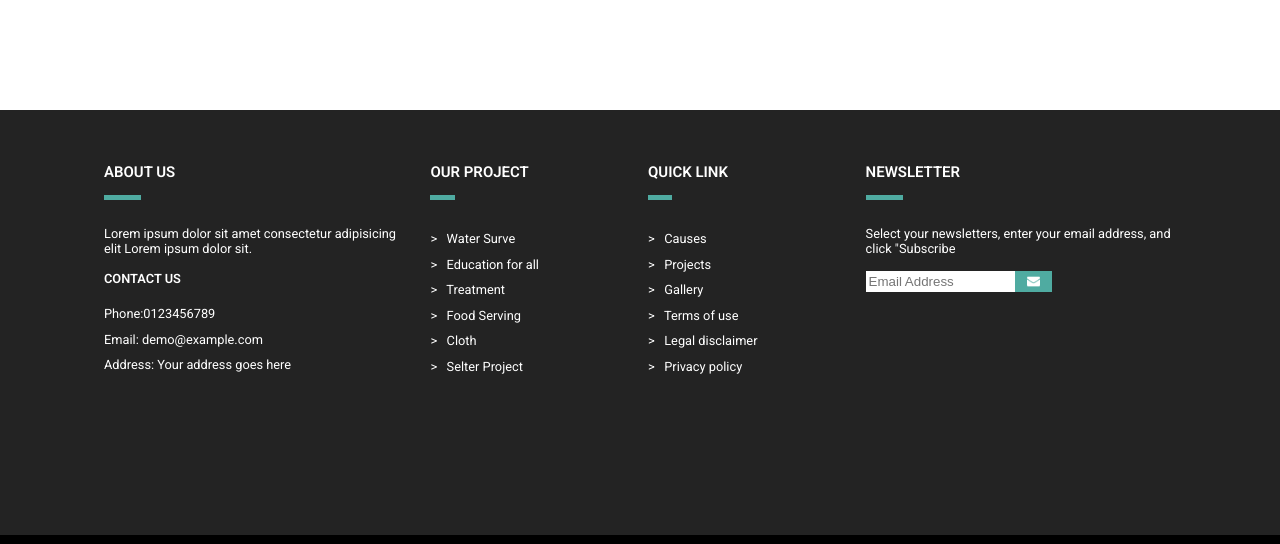
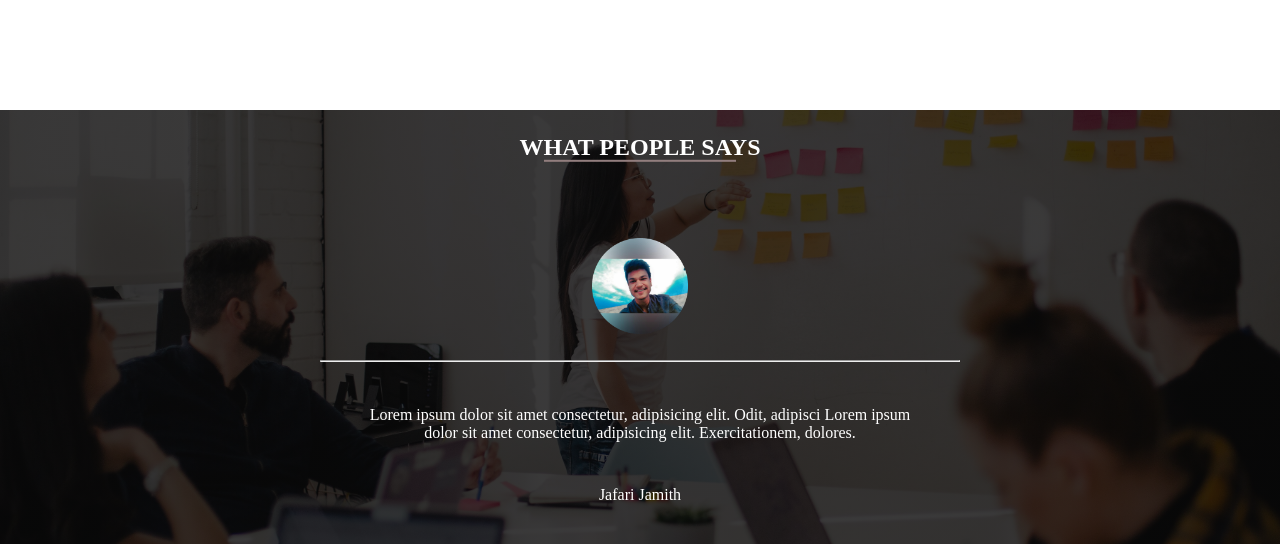
Before and after one commit to rahulJain2002/projectBBR, a plain HTML site: page index.html in a window 1280 px wide. Shown: the part 1330-1874 px from the top of the page. Drawn offline with Linux system fonts and the light colour scheme.

Commit message:
Added testinomials

```diff
--- a/index.html
+++ b/index.html
@@ -108,6 +108,21 @@
         </div>
     </section>
 
+    <section class="testimonials">
+        <div class="testi-container">
+            <h2>WHAT PEOPLE SAYS</h2>
+
+            <div class="review-1">
+                <img src="images/user.png" alt="">
+                <hr>
+                <p>Lorem ipsum dolor sit amet consectetur, adipisicing elit. Odit, adipisci Lorem ipsum dolor sit amet consectetur, adipisicing elit. Exercitationem, dolores.</p>
+                <p>Jafari Jamith</p>
+                <p>Director</p>
+            </div>
+        </div>
+    </section>
+
+
     <footer class="footer">
         <div class="footer-1">
             <div class="footer1-items">
--- a/styles/style.css
+++ b/styles/style.css
@@ -198,10 +198,12 @@
     width: 80%;
     position: relative;
 }
-.vol-main-container h2{
+
+.vol-main-container h2 {
     font-family: 'Roboto', sans-serif;
 }
-.vol-main-container h2 span:nth-child(2){
+
+.vol-main-container h2 span:nth-child(2) {
     color: #4faba1;
 }
 
@@ -242,6 +244,69 @@
 
 
 
+
+/* Testmonial section */
+.testimonials {
+    /* border: 2px solid blue; */
+    display: flex;
+    justify-content: center;
+    align-items: center;
+    height: 60vh;
+    min-height: 357.2px;
+    background-image: linear-gradient(rgba(7, 6, 6, 0.79), rgba(7, 6, 6, 0.79)), url(/images/bg-2.jpg);
+    background-repeat: no-repeat;
+    background-size: cover;
+    background-position: center right;
+}
+
+.testi-container {
+    /* border: 2px solid red; */
+    color: white;
+    width: 50%;
+    height: 90%;
+}
+
+.testi-container h2 {
+    height: 20%;
+    text-align: center;
+}
+
+.testi-container h2::after {
+    content: "";
+    top: 20;
+    left: 50%;
+    transform: translate(-50%, -50%);
+    position: absolute;
+    width: 15%;
+    height: 0.3%;
+    background-color: #927e7e;
+    display: block;
+}
+
+.review-1 {
+    /* border: 2px solid yellow; */
+    width: 100%;
+    height: 80%;
+    display: flex;
+    flex-direction: column;
+    justify-content: space-between;
+    align-items: center;
+    position: relative;
+}
+
+.review-1 hr {
+    width: 100%;
+    color: white;
+}
+.review-1 img {
+    width: 15%;
+    position: relative;
+    top: 5%;
+}
+.review-1 p{
+    width: 85%;
+    text-align: center;
+}
 
 
 /* *************************Footer************************* */
```
Also changed, not shown: images/bg-2.jpg (added), images/user.png (added).
